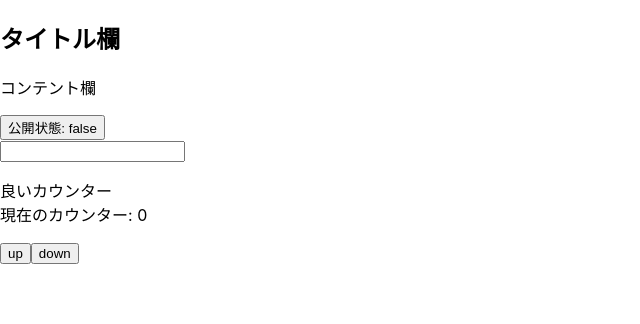
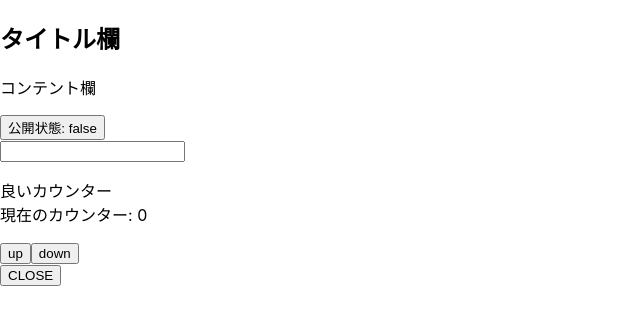
Before and after one commit to bonot9434/react-basic, a React (Create React App) app: page / in a window 1280 px wide. Shown: the top 324 px of the page, without its empty margins (0-640 px from the left). Built offline with nearby package versions, Linux system fonts and the light colour scheme.

Commit message:
toggle作成

```diff
--- a/src/App.js
+++ b/src/App.js
@@ -1,7 +1,7 @@
 import logo from './logo.svg';
 import './App.css';
 import Article from "./components/Article"
-import {TextInput, Counter}from"./components";
+import {TextInput, Counter, ToggleButton}from"./components";
 
 function App() {
   return (
@@ -12,8 +12,9 @@
       />
       <TextInput />
       <Counter />
+      <ToggleButton />
     </div>
   );
-}
+};
 
 export default App;
--- /dev/null
+++ b/src/components/ToggleButton.jsx
@@ -0,0 +1,17 @@
+import React, {useState} from 'react';
+
+const ToggleButton = () => {
+  const [open, setOpen] = useState(false)
+
+  const toggle = () => {
+    setOpen(prevState => !prevState)
+  }
+
+  return (
+    <button onClick={toggle}>
+      {open ? 'OPEN': 'CLOSE'}
+    </button>
+  );
+};
+
+export default ToggleButton;
--- a/src/components/index.js
+++ b/src/components/index.js
@@ -4,3 +4,4 @@
 export {default as PublishButton} from './PublishButton'
 export {default as TextInput} from './TextInput'
 export {default as Counter} from './Counter'
+export {default as ToggleButton} from './ToggleButton'
```
